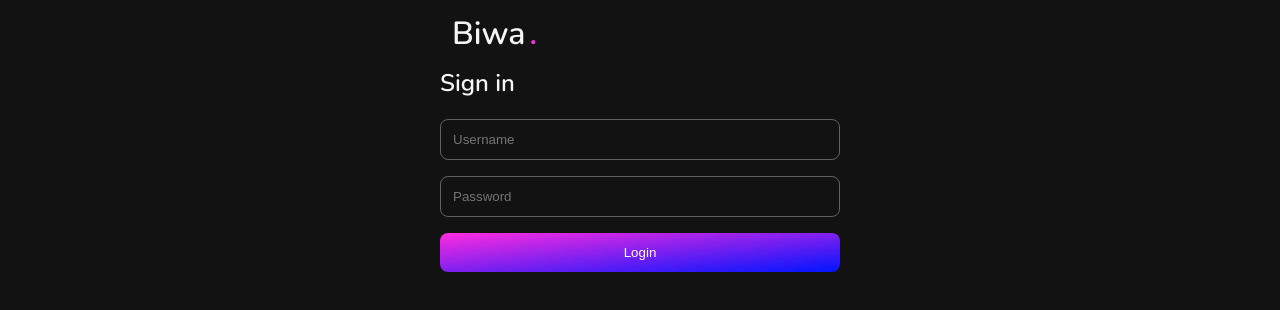
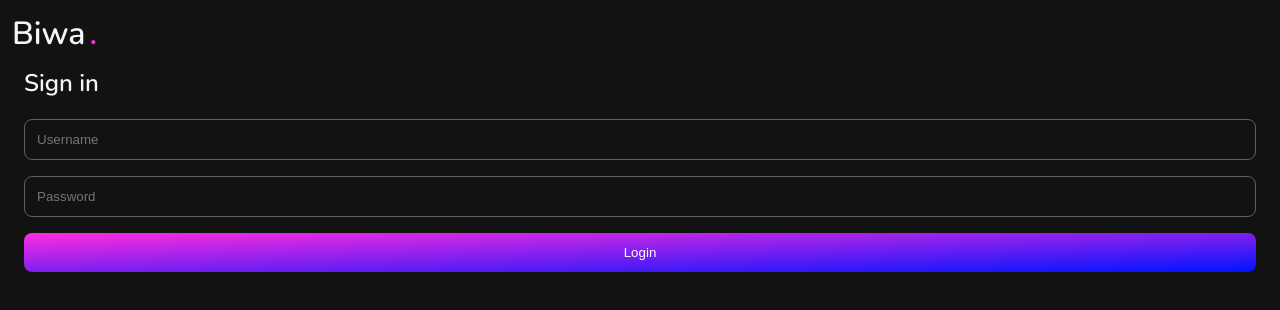
Before and after one commit to diemedina/finance-ui-old, a React (Vite) app: page / in a window 1280 px wide. Shown: the top 310 px of the page. Built offline with nearby package versions, Linux system fonts and the light colour scheme.

Commit message:
Fix manifest

```diff
--- a/index.html
+++ b/index.html
@@ -10,8 +10,8 @@
     <link rel="apple-touch-icon" href="/vite.svg" sizes="180x180">
     <link rel="mask-icon" href="/vite.svg" color="#FFFFFF">
     <meta name="theme-color" content="#ffffff">
-
-  <link rel="manifest" href="/app.webmanifest">
+    <meta name="google" content="notranslate" />
+    <link rel="manifest" href="/app.webmanifest">
 
     <title>Finance</title>
   </head>
--- a/src/pages/Login/login.scss
+++ b/src/pages/Login/login.scss
@@ -4,7 +4,8 @@
     display: flex;
     flex-direction: column;
     gap: 20px;
-    width: 400px;
+    width: 100vw;
+    padding: 0 24px;
 
     form {
         display: flex;
```
Also changed, not shown: app.webmanifest.
